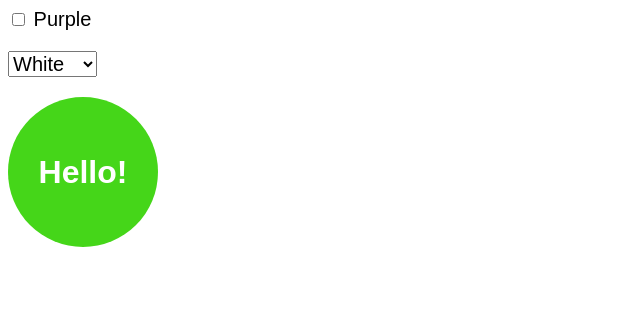
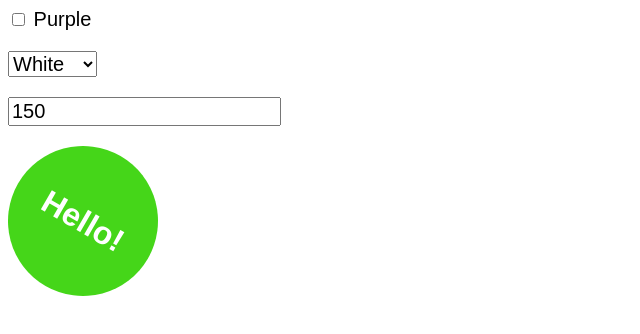
Before and after one commit to rvemuri2/VueFundamentals, a plain HTML site: page index2.html in a window 1280 px wide. Shown: the whole page, without its empty margins (0-640 px from the left). Drawn offline with nearby package versions, Linux system fonts and the light colour scheme.

Commit message:
binding styles

```diff
--- a/app2.js
+++ b/app2.js
@@ -3,6 +3,7 @@ let vm = Vue.createApp({
     return {
       isPurple: false,
       selectedColor: "",
+      size: 150,
     };
   },
 
--- a/index2.html
+++ b/index2.html
@@ -15,7 +15,15 @@
         <option value="text-orange">Orange</option>
       </select>
 
-      <div class="circle" :class="[selectedColor, circle_classes]">Hello!</div>
+      <input type="number" v-model="size" />
+
+      <div
+        class="circle"
+        :class="[selectedColor, circle_classes]"
+        :style="[{ width: size + 'px', height: size + 'px', lineHeight: size + 'px'}, {transform: 'rotate(30deg)'}]"
+      >
+        Hello!
+      </div>
     </div>
 
     <script src="https://unpkg.com/vue@next"></script>
```
Also changed, not shown: 1 other file.
